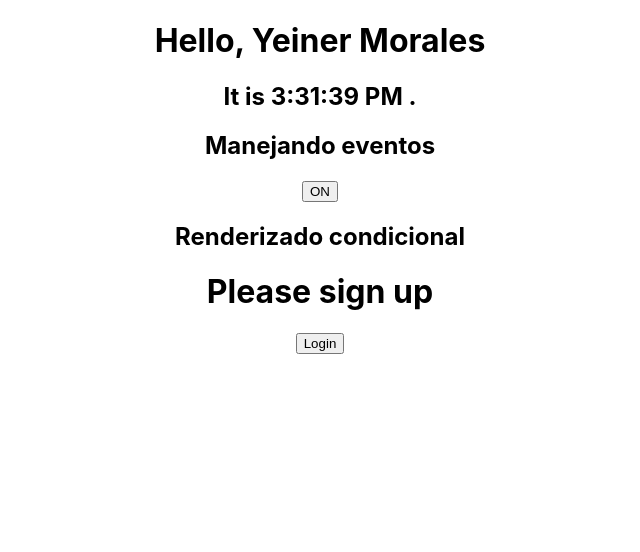
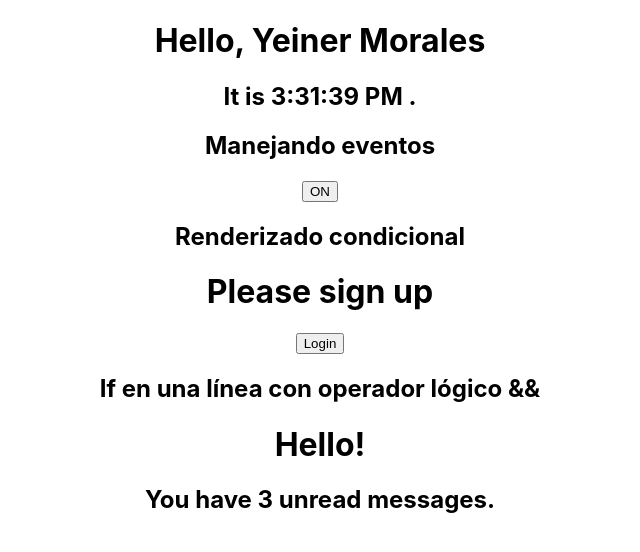
Before and after one commit to yeiner/aprendiendo-react, a React (Create React App) app in the folder app-react/: page / in a window 1280 px wide. Shown: the top 552 px of the page, without its empty margins (320-960 px from the left). Built offline with nearby package versions, Linux system fonts and the light colour scheme.

Commit message:
If en una línea con operador lógico &&  :large_orange_diamond:

```diff
--- a/app-react/src/App.js
+++ b/app-react/src/App.js
@@ -1,14 +1,14 @@
-import React from 'react';
-import logo from './logo.svg';
-import './App.css';
+import React from 'react'
+import logo from './logo.svg'
+import './App.css'
 
-import Clock from './components/Clock';
-import Toggle from './components/Toggle';
-import LoginControl from './components/LoginControl';
+import Clock from './components/Clock'
+import Toggle from './components/Toggle'
+import LoginControl from './components/LoginControl'
 
-function App() {
+function App () {
   return (
-    <div className="App">
+    <div className='App'>
       <h1>Hello, {formatName(user)}</h1>
       <Clock />
       <div>
@@ -19,18 +19,35 @@ function App() {
         <h2>Renderizado condicional</h2>
         <LoginControl />
       </div>
+      <div>
+        <h2>If en una línea con operador lógico && </h2>
+        <MailBox unreadMessages={messages} />
+      </div>
     </div>
-  );
+  )
 }
 
-function formatName(user) {
-  return user.firstName + ' ' + user.lastName;
+function formatName (user) {
+  return user.firstName + ' ' + user.lastName
 }
 
 const user = {
   firstName: 'Yeiner',
   lastName: 'Morales'
-};
+}
 
+function MailBox (props) {
+  const unreadMessages = props.unreadMessages
+  return (
+    <div>
+      <h1>Hello!</h1>
+      {unreadMessages.length > 0 && (
+        <h2>You have {unreadMessages.length} unread messages.</h2>
+      )}
+    </div>
+  )
+}
 
-export default App;
+const messages = ['React', 'Re : React', 'Re:Re: React']
+
+export default App
```
